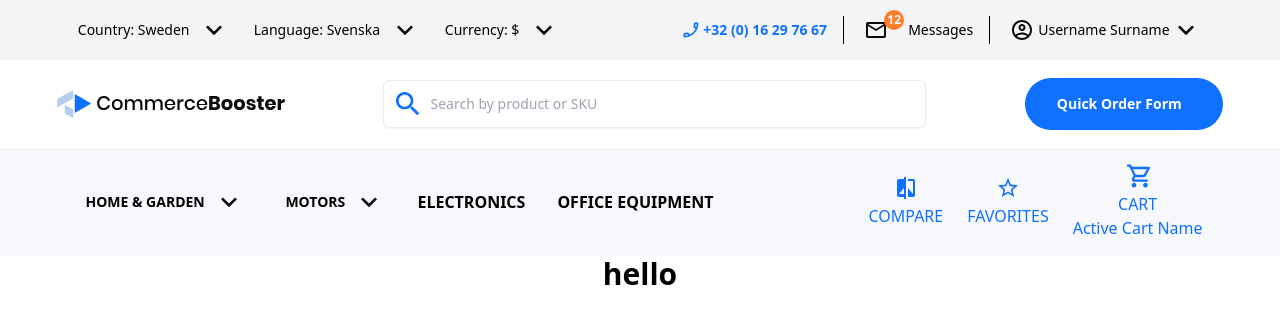
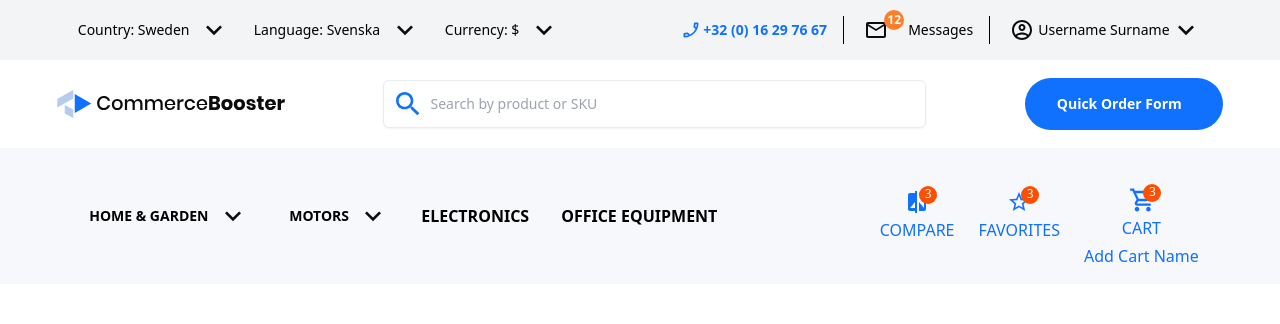
Before and after one commit to darshanbajgain/commerce-booster, a React (Vite) app: page / in a window 1280 px wide. Shown: the top 324 px of the page. Built offline with nearby package versions, Linux system fonts and the light colour scheme.

Commit message:
style: header component created successfully

```diff
--- a/src/App.jsx
+++ b/src/App.jsx
@@ -4,7 +4,6 @@ export default function App() {
   return (
     <div>
       <Header />
-      <h1 className=" text-center text-3xl font-bold">hello</h1>
     </div>
   )
 }
--- a/src/component/Header/DesktopNavigationFeaturesLink.jsx
+++ b/src/component/Header/DesktopNavigationFeaturesLink.jsx
@@ -6,19 +6,26 @@ const DesktopNavigationFeaturesLink = () => {
     return (
         <div className="flex space-x-6 items-center">
             <div className="flex flex-col items-center">
-                <img src={CompareIcon} alt="Compare" className="w-6 h-6" />
+                <div className="relative">
+                    <img src={CompareIcon} alt="Compare" className="w-6 h-6" />
+                    <span className="absolute -top-1 -right-2 text-xs bg-bgForCartPop w-[18px] h-[18px] flex flex-col items-center rounded-full text-white ">3</span>
+                </div>
                 <span className=" text-PhoneColor mt-1">COMPARE</span>
             </div>
             <div className="flex flex-col items-center">
-                <img src={FavoritesIcon} alt="Favorites" className="w-6 h-6" />
+                <div className="relative">
+                    <img src={FavoritesIcon} alt="Favorites" className="w-6 h-6" />
+                    <span className="absolute -top-1 -right-2 text-xs bg-bgForCartPop w-[18px] h-[18px] flex flex-col items-center rounded-full text-white ">3</span>
+                </div>
                 <span className=" text-PhoneColor mt-1">FAVORITES</span>
             </div>
-            <div className="flex flex-col items-center py-2">
-                <img src={CartIcon} alt="Cart" className="w-6 h-6" />
-                <span className="text-PhoneColor mt-1">CART</span>
-                <div className="text-PhoneColor">
-                    <span>Active Cart Name</span>
+            <div className="flex flex-col items-center py-2 mt-6">
+                <div className="relative">
+                    <img src={CartIcon} alt="Cart" className="w-6 h-6" />
+                    <span className="absolute -top-1 -right-2 text-xs bg-bgForCartPop w-[18px] h-[18px] flex flex-col items-center rounded-full text-white ">3</span>
                 </div>
+                <span className="text-PhoneColor mt-1 text-center">CART</span>
+                <span className="text-PhoneColor mt-1 text-center">Add Cart Name</span>
             </div>
         </div>
     )
```
